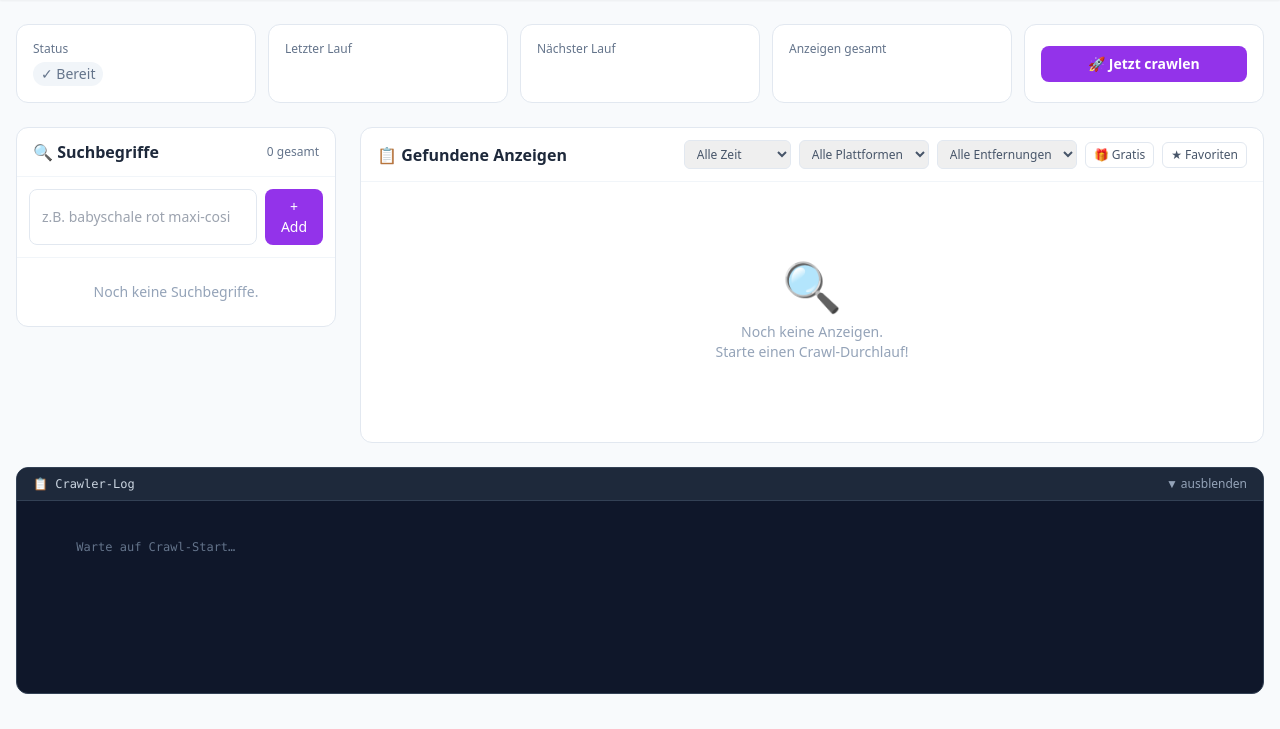
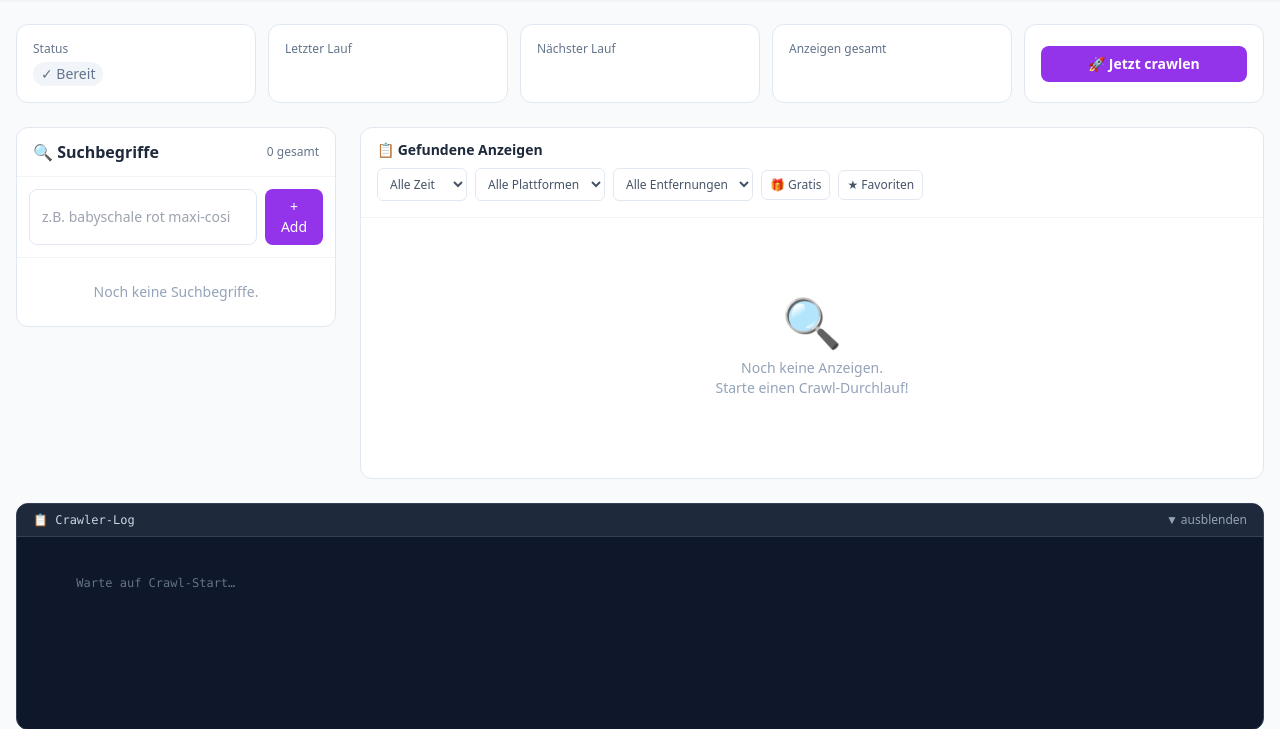
Before and after one commit to descipar/marktcrawler, a Flask app: template app/templates/index.html in a window 1280 px wide. Shown: the part 57-786 px from the top of the page. Run offline with Flask 3, Linux system fonts and the light colour scheme; the template is opened without the code that fills it, so the values that code supplies are empty; parts of the project's set-up code (start-up, migrations or seed data) failed here and were passed over; some libraries are stand-ins or nearby versions.

Commit message:
feat: Pagination, Mobile-UI und E-Mail bei manuellem Crawl
- Pagination: /api/listings unterstuetzt jetzt offset-Parameter (PAGE_SIZE=30)
  Listings-Grid wächst dynamisch, "Mehr laden"-Button sobald >= 30 Ergebnisse
- Mobile: Suchbegriff-Sidebar auf kleinen Bildschirmen ein-/ausklappbar
  Filter-Zeile scrollbar horizontal (overflow-x-auto, flex-shrink-0)
  Keine fixe max-h mehr am Grid
- E-Mail bei manuellem Crawl: run_crawl(manual=True) via API-Endpoint
  notify(force=True) überspringt Rate-Limit beim manuellen Auslösen

Co-Authored-By: Claude Sonnet 4.6 <noreply@anthropic.com>

```diff
--- a/app/database.py
+++ b/app/database.py
@@ -299,7 +299,7 @@ def toggle_favorite(listing_id: int):
         conn.commit()
 
 
-def get_listings(limit: int = 100, search_term: Optional[str] = None,
+def get_listings(limit: int = 100, offset: int = 0, search_term: Optional[str] = None,
                  platform: Optional[str] = None, only_favorites: bool = False,
                  only_free: bool = False, max_age_hours: int = 0,
                  max_distance_km: Optional[float] = None) -> List[Dict]:
@@ -327,8 +327,9 @@ def get_listings(limit: int = 100, search_term: Optional[str] = None,
     query = "SELECT * FROM listings"
     if conditions:
         query += " WHERE " + " AND ".join(conditions)
-    query += " ORDER BY is_favorite DESC, is_free DESC, found_at DESC LIMIT ?"
+    query += " ORDER BY is_favorite DESC, is_free DESC, found_at DESC LIMIT ? OFFSET ?"
     params.append(limit)
+    params.append(offset)
 
     with _db() as conn:
         rows = [dict(r) for r in conn.execute(query, params).fetchall()]
--- a/app/routes.py
+++ b/app/routes.py
@@ -21,7 +21,7 @@ def index():
     only_free = request.args.get("free") == "1"
 
     listings = db.get_listings(
-        limit=60,
+        limit=30,
         only_favorites=only_fav,
         only_free=only_free,
         max_age_hours=max_age,
@@ -138,7 +138,7 @@ def save_settings():
 def api_crawl():
     if is_running():
         return jsonify({"status": "already_running", "message": "Crawl läuft bereits."}), 409
-    run_crawl_async()
+    run_crawl_async(manual=True)
     return jsonify({"status": "started", "message": "Crawl gestartet."})
 
 
@@ -160,7 +160,8 @@ def api_listings():
     term = request.args.get("term")
     platform = request.args.get("platform")
     try:
-        limit = int(request.args.get("limit", 60))
+        limit = int(request.args.get("limit", 30))
+        offset = int(request.args.get("offset", 0))
         max_age = int(request.args.get("max_age", 0) or 0)
         max_dist_raw = request.args.get("max_distance", "")
         max_distance = float(max_dist_raw) if max_dist_raw else None
@@ -170,7 +171,7 @@ def api_listings():
     only_free = request.args.get("free") == "1"
 
     listings = db.get_listings(
-        limit=limit, search_term=term, platform=platform,
+        limit=limit, offset=offset, search_term=term, platform=platform,
         only_favorites=only_fav, only_free=only_free, max_age_hours=max_age,
         max_distance_km=max_distance,
     )
--- a/app/templates/base.html
+++ b/app/templates/base.html
@@ -26,6 +26,8 @@
     .listing-card { transition: all .15s ease; }
     @keyframes spin { to { transform: rotate(360deg); } }
     .spinner { animation: spin 1s linear infinite; display:inline-block; }
+    .scrollbar-hide { -ms-overflow-style:none; scrollbar-width:none; }
+    .scrollbar-hide::-webkit-scrollbar { display:none; }
   </style>
 </head>
 <body class="bg-slate-50 min-h-screen">
--- a/app/templates/index.html
+++ b/app/templates/index.html
@@ -79,10 +79,14 @@
   <!-- Linke Spalte: Suchbegriffe -->
   <div class="w-full lg:w-80 flex-shrink-0">
     <div class="bg-white rounded-xl border border-slate-200 overflow-hidden">
-      <div class="flex items-center justify-between px-4 py-3 border-b border-slate-100">
+      <button onclick="toggleTerms()" class="w-full flex items-center justify-between px-4 py-3 border-b border-slate-100 text-left lg:cursor-default">
         <h2 class="font-semibold text-slate-800">🔍 Suchbegriffe</h2>
+        <span class="flex items-center gap-2">
           <span class="text-xs text-slate-500">{{ search_terms | length }} gesamt</span>
-      </div>
+          <span id="terms-chevron" class="text-slate-400 text-xs lg:hidden">▼</span>
+        </span>
+      </button>
+      <div id="terms-panel">
         <form method="POST" action="/terms" class="p-3 border-b border-slate-100">
           <div class="flex gap-2">
             <input type="text" name="term" placeholder="z.B. babyschale rot maxi-cosi"
@@ -91,7 +95,7 @@
             <button type="submit" class="bg-brand-600 hover:bg-brand-700 text-white px-3 py-2 rounded-lg text-sm font-medium transition-colors">+ Add</button>
           </div>
         </form>
-      <ul class="divide-y divide-slate-100 max-h-[50vh] overflow-y-auto">
+        <ul class="divide-y divide-slate-100 max-h-60 lg:max-h-[50vh] overflow-y-auto">
           {% for t in search_terms %}
           <li class="flex items-center gap-2 px-3 py-2.5 hover:bg-slate-50 group">
             <form method="POST" action="/terms/{{ t.id }}/toggle">
@@ -113,25 +117,34 @@
         </ul>
       </div>
     </div>
+  </div>
 
   <!-- Rechte Spalte: Anzeigen -->
   <div class="flex-1 min-w-0">
     <div class="bg-white rounded-xl border border-slate-200 overflow-hidden">
-      <div class="flex items-center justify-between px-4 py-3 border-b border-slate-100 flex-wrap gap-2">
-        <h2 class="font-semibold text-slate-800">📋 Gefundene Anzeigen</h2>
-        <div class="flex items-center gap-2 flex-wrap">
+      <!-- Filter-Leiste -->
+      <div class="px-4 py-3 border-b border-slate-100">
+        <div class="flex items-center justify-between mb-2">
+          <h2 class="font-semibold text-slate-800 text-sm">📋 Gefundene Anzeigen
+            <span id="listing-count" class="text-xs font-normal text-slate-400 ml-1"></span>
+          </h2>
+          <div class="flex items-center gap-1.5">
             <span id="filter-label" class="text-xs bg-brand-100 text-brand-700 px-2 py-0.5 rounded-full hidden"></span>
             <button id="filter-clear" onclick="clearFilter()" class="text-xs text-slate-400 hover:text-slate-600 hidden">✕ Filter</button>
+          </div>
+        </div>
+        <!-- Scrollbare Filter-Zeile auf Mobile -->
+        <div class="flex items-center gap-2 overflow-x-auto pb-1 scrollbar-hide">
           <select id="age-filter" onchange="applyAgeFilter(this.value)"
-            class="text-xs border border-slate-200 rounded-md px-2 py-1 text-slate-600 focus:outline-none">
+            class="flex-shrink-0 text-xs border border-slate-200 rounded-md px-2 py-1.5 text-slate-600 focus:outline-none bg-white">
             <option value="0">Alle Zeit</option>
-            <option value="3">Letzte 3 Std.</option>
-            <option value="6">Letzte 6 Std.</option>
+            <option value="3">Letzte 3h</option>
+            <option value="6">Letzte 6h</option>
             <option value="24">Heute</option>
             <option value="48">48 Std.</option>
           </select>
           <select id="platform-filter" onchange="applyPlatformFilter(this.value)"
-            class="text-xs border border-slate-200 rounded-md px-2 py-1 text-slate-600 focus:outline-none">
+            class="flex-shrink-0 text-xs border border-slate-200 rounded-md px-2 py-1.5 text-slate-600 focus:outline-none bg-white">
             <option value="">Alle Plattformen</option>
             <option value="Kleinanzeigen">Kleinanzeigen</option>
             <option value="Shpock">Shpock</option>
@@ -140,7 +153,7 @@
             <option value="Facebook">Facebook</option>
           </select>
           <select id="distance-filter" onchange="applyDistanceFilter(this.value)"
-            class="text-xs border border-slate-200 rounded-md px-2 py-1 text-slate-600 focus:outline-none">
+            class="flex-shrink-0 text-xs border border-slate-200 rounded-md px-2 py-1.5 text-slate-600 focus:outline-none bg-white">
             <option value="">Alle Entfernungen</option>
             <option value="10">≤ 10 km</option>
             <option value="25">≤ 25 km</option>
@@ -148,17 +161,17 @@
             <option value="100">≤ 100 km</option>
           </select>
           <button id="free-btn" onclick="toggleFreeFilter()"
-            class="text-xs border border-slate-200 rounded-md px-2 py-1 text-slate-600 hover:bg-green-50 hover:border-green-300 hover:text-green-700 transition-colors">
+            class="flex-shrink-0 text-xs border border-slate-200 rounded-md px-2 py-1.5 text-slate-600 hover:bg-green-50 hover:border-green-300 hover:text-green-700 transition-colors whitespace-nowrap">
             🎁 Gratis
           </button>
           <button id="fav-btn" onclick="toggleFavFilter()"
-            class="text-xs border border-slate-200 rounded-md px-2 py-1 text-slate-600 hover:bg-yellow-50 hover:border-yellow-300 hover:text-yellow-700 transition-colors">
+            class="flex-shrink-0 text-xs border border-slate-200 rounded-md px-2 py-1.5 text-slate-600 hover:bg-yellow-50 hover:border-yellow-300 hover:text-yellow-700 transition-colors whitespace-nowrap">
             ★ Favoriten
           </button>
         </div>
       </div>
 
-      <div id="listings-grid" class="p-4 grid grid-cols-1 sm:grid-cols-2 xl:grid-cols-3 gap-4 max-h-[75vh] overflow-y-auto">
+      <div id="listings-grid" class="p-4 grid grid-cols-1 sm:grid-cols-2 xl:grid-cols-3 gap-4">
         {% for l in listings %}
         {% include '_listing_card.html' %}
         {% else %}
@@ -167,6 +180,14 @@
           <p class="text-sm">Noch keine Anzeigen.<br>Starte einen Crawl-Durchlauf!</p>
         </div>
         {% endfor %}
+      </div>
+
+      <!-- Mehr laden -->
+      <div id="load-more-wrap" class="px-4 pb-4 hidden">
+        <button id="load-more-btn" onclick="loadMore()"
+          class="w-full py-2.5 border border-slate-200 rounded-lg text-sm text-slate-600 hover:bg-slate-50 hover:border-slate-300 transition-colors">
+          ↓ Mehr laden
+        </button>
       </div>
     </div>
   </div>
@@ -189,7 +210,21 @@
 
 <!-- ── JavaScript ────────────────────────────────────────── -->
 <script>
+const PAGE_SIZE = 30;
 let termFilter=null, platformFilter=null, ageFilter=0, freeFilter=false, favFilter=false, distanceFilter=null;
+let currentOffset=0, allLoaded=false, totalCount=0;
+
+// Suchbegriff-Sidebar auf Mobile kollabierbar
+function toggleTerms() {
+  if(window.innerWidth >= 1024) return; // lg: immer sichtbar
+  const panel=document.getElementById('terms-panel'), chev=document.getElementById('terms-chevron');
+  panel.classList.toggle('hidden');
+  chev.textContent=panel.classList.contains('hidden')?'▼':'▲';
+}
+// Auf Mobile initial einklappen
+if(window.innerWidth < 1024) {
+  document.getElementById('terms-panel').classList.add('hidden');
+}
 
 async function startCrawl() {
   const btn=document.getElementById('crawl-btn-top'), msg=document.getElementById('crawl-msg');
@@ -201,20 +236,47 @@ async function startCrawl() {
 }
 
 async function loadListings() {
-  let url='/api/listings?limit=60';
+  currentOffset = 0; allLoaded = false;
+  const grid=document.getElementById('listings-grid');
+  grid.innerHTML='<div class="col-span-3 text-center py-8 text-slate-300 text-sm">Laden…</div>';
+  const listings = await fetchListings(0);
+  if(!listings.length){
+    grid.innerHTML='<div class="col-span-3 text-center py-16 text-slate-400"><div class="text-5xl mb-3">🔍</div><p class="text-sm">Keine Anzeigen für diesen Filter.</p></div>';
+    updateLoadMore(0);
+    return;
+  }
+  grid.innerHTML=listings.map(l=>cardHtml(l)).join('');
+  currentOffset = listings.length;
+  updateLoadMore(listings.length);
+}
+
+async function loadMore() {
+  const btn=document.getElementById('load-more-btn');
+  btn.disabled=true; btn.textContent='Laden…';
+  const listings = await fetchListings(currentOffset);
+  const grid=document.getElementById('listings-grid');
+  grid.insertAdjacentHTML('beforeend', listings.map(l=>cardHtml(l)).join(''));
+  currentOffset += listings.length;
+  btn.disabled=false; btn.textContent='↓ Mehr laden';
+  updateLoadMore(listings.length);
+}
+
+function updateLoadMore(fetchedCount) {
+  const wrap=document.getElementById('load-more-wrap');
+  const hasMore = fetchedCount >= PAGE_SIZE;
+  wrap.classList.toggle('hidden', !hasMore);
+  document.getElementById('listing-count').textContent = currentOffset > 0 ? `(${currentOffset} geladen)` : '';
+}
+
+async function fetchListings(offset) {
+  let url=`/api/listings?limit=${PAGE_SIZE}&offset=${offset}`;
   if(termFilter)     url+='&term='+encodeURIComponent(termFilter);
   if(platformFilter) url+='&platform='+encodeURIComponent(platformFilter);
   if(ageFilter)      url+='&max_age='+ageFilter;
   if(freeFilter)     url+='&free=1';
   if(favFilter)      url+='&favorites=1';
   if(distanceFilter) url+='&max_distance='+distanceFilter;
-  const listings=await(await fetch(url)).json();
-  const grid=document.getElementById('listings-grid');
-  if(!listings.length){
-    grid.innerHTML='<div class="col-span-3 text-center py-16 text-slate-400"><div class="text-5xl mb-3">🔍</div><p class="text-sm">Keine Anzeigen für diesen Filter.</p></div>';
-    return;
-  }
-  grid.innerHTML=listings.map(l=>cardHtml(l)).join('');
+  return await(await fetch(url)).json();
 }
 
 function cardHtml(l) {
@@ -322,6 +384,13 @@ function stopLogPolling() {
   refreshLog(); // letzte Zeilen noch holen
 }
 
+// Initialen "Mehr laden"-Button nach Server-Render setzen
+(function(){
+  const initialCount = document.getElementById('listings-grid').querySelectorAll('.listing-card').length;
+  currentOffset = initialCount;
+  updateLoadMore(initialCount);
+})();
+
 // Polling starten wenn Crawl läuft, sonst einmalig laden
 {% if stats.crawl_status == 'running' %}
 startLogPolling();
```
Also changed, not shown: app/crawler.py (+4 -4 lines), app/notifier.py (+11 -6 lines). Lines whose indentation alone changed are shown as unchanged.
